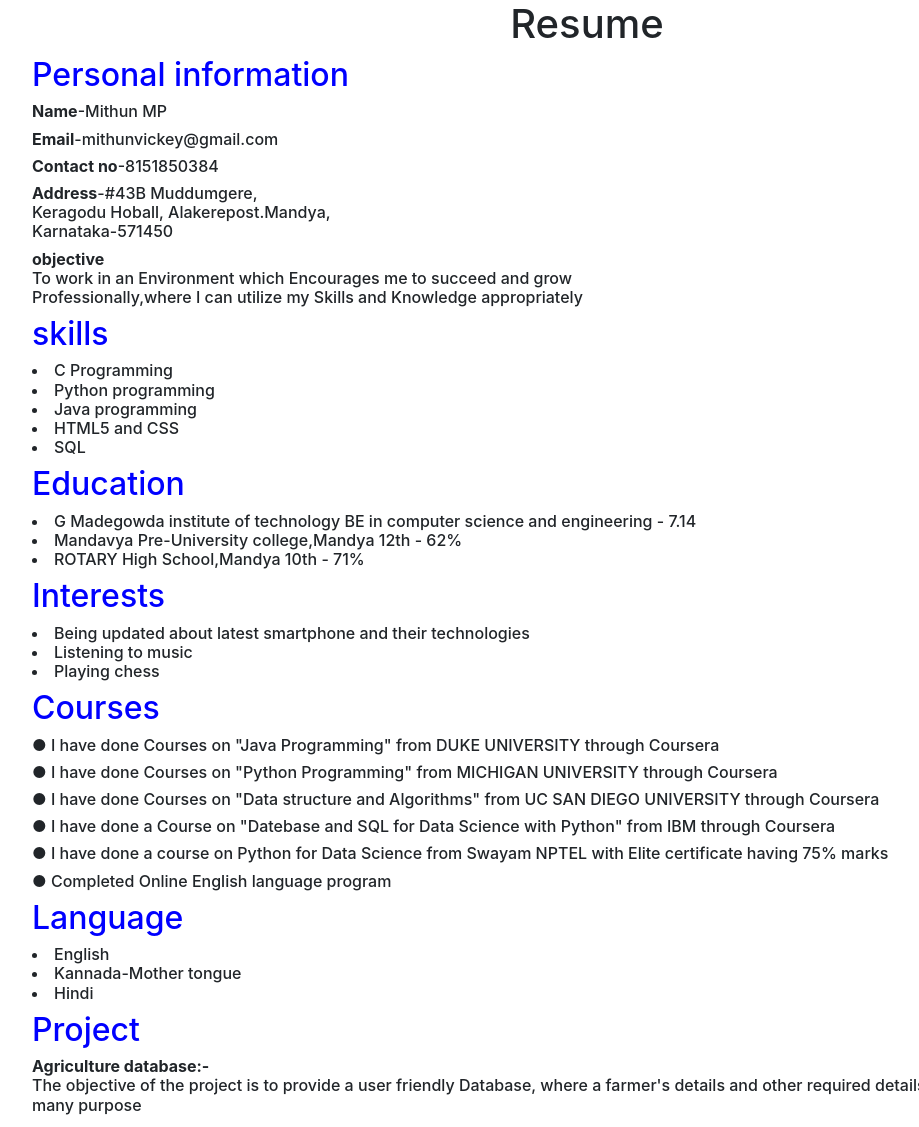
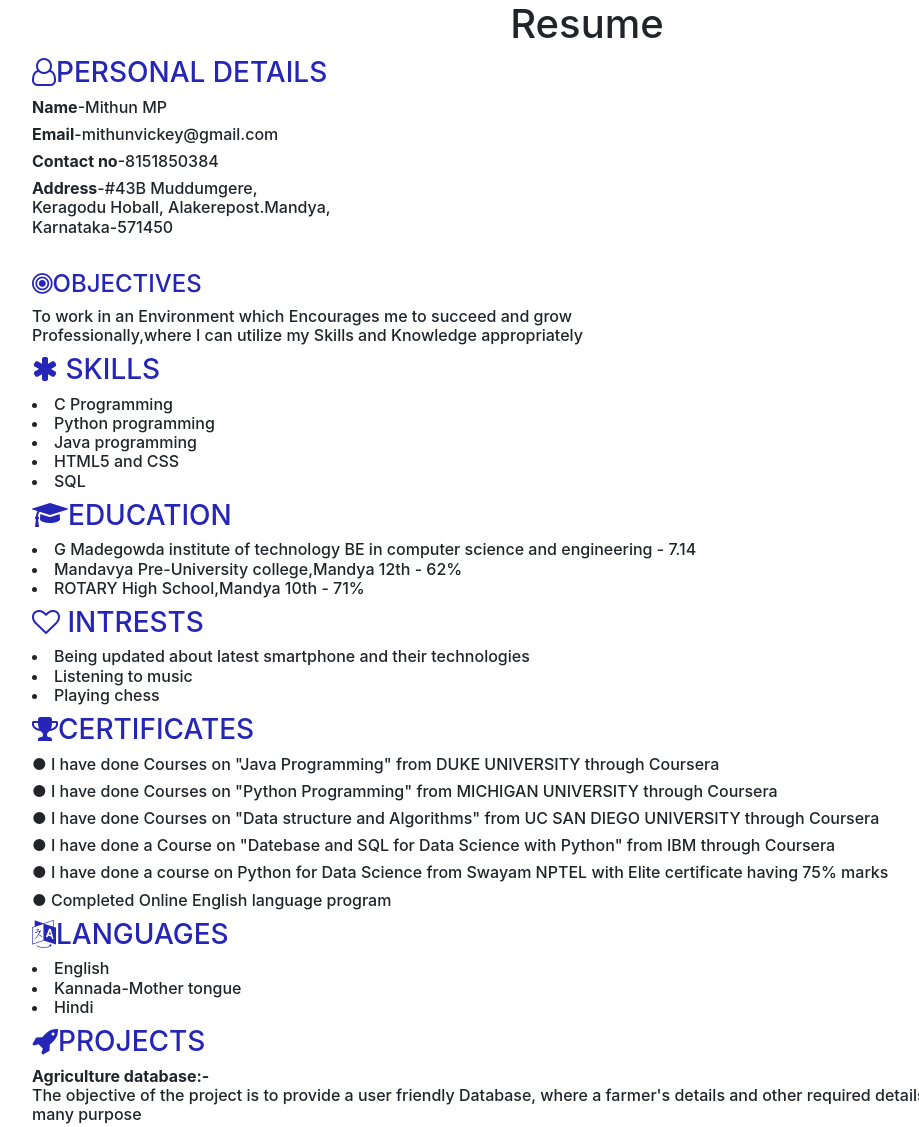
Before and after one commit to Mithun805555/Mithun, a plain HTML site: page Resume.html in a window 1280 px wide. Shown: the whole page, without its empty margins (53-972 px from the left). Drawn offline with nearby package versions, Linux system fonts and the light colour scheme.

Commit message:
Update Resume.html

```diff
--- a/Resume.html
+++ b/Resume.html
@@ -3,7 +3,8 @@
   <head>
     <title>My CV</title>
     <meta name="viewport" content="width=device-width, initial-scale=1">
-    <link rel="stylesheet" href="https://maxcdn.bootstrapcdn.com/bootstrap/4.0.0/css/bootstrap.min.css">
+ <link rel="stylesheet" href="https://stackpath.bootstrapcdn.com/bootstrap/4.3.1/css/bootstrap.min.css">
+    <link rel="stylesheet" href="https://stackpath.bootstrapcdn.com/font-awesome/4.7.0/css/font-awesome.min.css">
 <style>
            h1 {
                 color:charcole;
@@ -16,23 +17,32 @@
   <body>
     <div class="container">
       <h1>Resume</h1>
-      <h2 style="color:blue">Personal information</h2>
+
+
+      <h3 class="personal" style="color:#2525b8;"> <i class="fa fa-user-o" aria-hidden="true"></i>PERSONAL DETAILS</h3>
       <h6><b>Name</b>-Mithun MP</h6>
       <h6><b>Email</b>-mithunvickey@gmail.com</h6>
       <h6><b>Contact no</b>-8151850384</h6>
       <h6><b>Address</b>-#43B Muddumgere,<br>Keragodu Hoball,
                 Alakerepost.Mandya,<br>
                 Karnataka-571450</h6>
-      <h6><b>objective</b><br>To work in an Environment which Encourages me to succeed and grow<br>
+
+
+ <h4 class="o" style="color:#2525b8; margin-top: 3%;"><i class="fa fa-bullseye" aria-hidden="true"></i>OBJECTIVES</h4>
+      <h6>To work in an Environment which Encourages me to succeed and grow<br>
         Professionally,where I can utilize my Skills and Knowledge appropriately</h6>
-      <h2 style="color:blue">skills</h2>
+
+
+     <h3 class="ph" style="color:#2525b8;"><i class="fa fa-asterisk" aria-hidden="true"></i> SKILLS</h3>
       <h6> <li>C Programming</li>
            <li>Python programming</li>
            <li>Java programming</li>
            <li>HTML5 and CSS</li>
            <li>SQL</li>
 
-<h2 style="color:blue">Education</h2>
+
+
+<h3 class="E" style="color:#2525b8;"><i class="fa fa-graduation-cap" aria-hidden="true"></i>EDUCATION</h3>
         <h6><li>G Madegowda institute of technology
 BE in computer science and engineering -
 7.14
@@ -43,13 +53,18 @@ BE in computer science and engineering -
 10th
   - 71%</h6>
 
- <h2 style="color:blue">Interests</h2>
+
+
+
+<h3 class="i" style="color:#2525b8;"><i class="fa fa-heart-o" aria-hidden="true"></i> INTRESTS </h3>
       <h6>  <li>Being updated about latest smartphone
 and their technologies</li>
 <li>Listening to music</li>
         <li>Playing chess</li></h6>
 
-        <h2 style="color:blue">Courses</h2>
+
+
+    <h3 class="o" style="color:#2525b8;"><i class="fa fa-trophy" aria-hidden="true"></i>CERTIFICATES</h3>
       <h6>● I have done Courses on "Java Programming"
 from DUKE UNIVERSITY through Coursera</h6>
 <h6>● I have done Courses on "Python Programming" from
@@ -62,9 +77,14 @@ with Python" from IBM through Coursera</h6>
 NPTEL with Elite certificate having 75% marks</h6>
 <h6>● Completed Online English language program</h6>
 
-        <h2 style="color:blue">Language</h2>
+
+
+
+         <h3 class="l" style="color:#2525b8;"> <i class="fa fa-language" aria-hidden="true"></i>LANGUAGES</h3>
         <h6><li>English</li><li> Kannada-Mother tongue</li><li>Hindi</li>
-          <h2 style="color:blue">Project</h2>
+
+
+          <h3 class="p" style="color:#2525b8;"><i class="fa fa-rocket" aria-hidden="true"></i>PROJECTS</h3>
           <h6><b>Agriculture database:-</b><br>
 The objective of the project is to provide a user friendly
 Database, where a farmer's details and other required details can be
```
